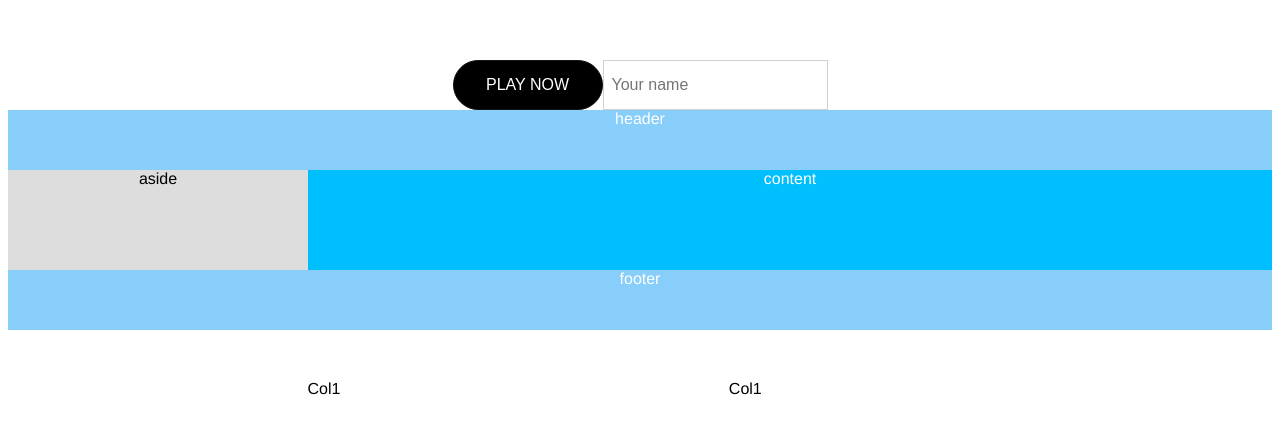
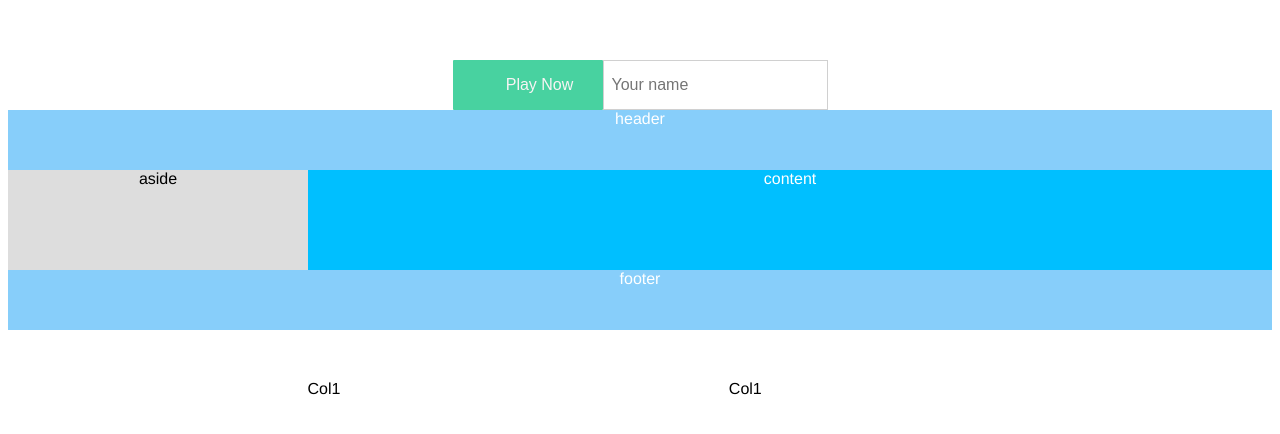
Before and after one commit to qiuhutu/sf-ui, a Vue app: page / in a window 1280 px wide. Shown: the top 434 px of the page. Built offline with nearby package versions, Linux system fonts and the light colour scheme.

Commit message:
complete button feature

```diff
--- a/src/App.vue
+++ b/src/App.vue
@@ -1,6 +1,6 @@
 <template>
   <div id="app">
-    <sf-button size="medium" type="light" round>PLAY NOW</sf-button>
+    <sf-button size="medium" type="success" icon="close" small>Play Now</sf-button>
     <sf-input placeholder="Your name"></sf-input>
     <sf-container style="color: white; margin-bottom:50px;">
       <sf-header style="background:lightskyblue;">header</sf-header>
--- a/src/components/basic/button/button.vue
+++ b/src/components/basic/button/button.vue
@@ -1,8 +1,9 @@
 <template>
   <button
     class="sf-button"
-    :class="{[`icon-${iconPosition} btn-size-${size} btn-type-${type} btn-round-${round}`]:true}"
     @click="$emit('click')"
+    :class="[...buttonClass(), {'sf-button-blocked': blocked, 'sf-button-round': round, 'sf-button-circle': circle, 'sf-button-disabled': disabled}]"
+    :disabled="disabled"
   >
     <sf-icon class="icon" v-if="icon && !loading" :name="icon"></sf-icon>
     <sf-icon class="icon loading" v-if="loading" name="loading"></sf-icon>
@@ -20,6 +21,9 @@ export default {
   components: {
     "sf-icon": SfIcon
   },
+  data() {
+    return {};
+  },
   props: {
     loading: {
       type: Boolean,
@@ -27,15 +31,18 @@ export default {
     },
     type: {
       type: String,
-      default: "light",
+      default: "default",
       validator(value) {
-        return value === "light" || value === "dark";
+        return (
+          ["default", "primary", "error", "success", "warning"].indexOf(value) >
+          -1
+        );
       }
     },
-    round: {
-      type: Boolean,
-      default: false
-    },
+    blocked: Boolean,
+    round: Boolean,
+    circle: Boolean,
+    disabled: Boolean,
     size: {
       type: String,
       default: "medium",
@@ -51,63 +58,127 @@ export default {
         return value === "left" || value === "right";
       }
     }
-  }
+  },
+  methods: {
+    buttonClass() {
+      let classList = [];
+      ["type", "size"].forEach(prop => {
+        if (this[prop] || this[prop] === 0) {
+          classList.push(`sf-button-${prop}-${this[prop]}`);
+        }
+      });
+      return classList;
+    }
+  },
+  mounted() {}
 };
 </script>
 
-<style lang="scss">
-$btn-height-small: 40px;
-$btn-height-medium: 50px;
-$btn-height-large: 60px;
-$btn-width-small: 100px;
-$btn-width-medium: 150px;
-$btn-width-large: 220px;
-$color-w: #fff;
-$color-b: #000;
+<style lang="scss" scoped>
+$height-small: 40px;
+$height-medium: 50px;
+$height-large: 60px;
+$width-small: 100px;
+$width-medium: 150px;
+$width-large: 220px;
+$color-light: #f8f4f4;
+$color-primary: #358ed7;
+$color-dark: #34495e;
+$color-red: #f54b5e;
+$color-green: #48d2a0;
+$color-yellow: #f8c51c;
 
-@mixin type-button($bg-color, $font-color) {
+@mixin color-button($bg-color, $font-color) {
   color: $font-color;
   background-color: $bg-color;
   fill: $font-color;
+  &.sf-button-disabled {
+    opacity: 0.6;
+    cursor: not-allowed;
+    pointer-events: none;
+  }
 }
 @mixin size-button($btn-height, $btn-width) {
-  width: $btn-height;
-  height: $btn-width;
+  height: $btn-height;
+  width: $btn-width;
+  &.sf-button-round {
+    border-radius: $btn-height/2;
+  }
+  &.sf-button-circle {
+    border-radius: 50%;
+    width: $btn-height;
+  }
 }
+@mixin active-color-button($bg-color) {
+  &:hover {
+    background-color: lighten($bg-color, 8%);
+  }
+  &:active {
+    background-color: darken($bg-color, 5%);
+  }
+}
+
 .sf-button {
-  border: 1px solid #141414;
   display: inline-flex;
+  border-radius: 1px;
   justify-content: center;
   align-items: center;
   vertical-align: middle;
+  border: none;
   font-size: 1em;
+  &.sf-button-type-default {
+    @include color-button(#ffffff, $color-dark);
+    border: 1px solid #dddddd;
+    &:hover {
+      background-color: lighten($color-primary, 45%);
+      fill: $color-primary;
+      color: $color-primary;
+      border-color: $color-primary;
+    }
+    &:active {
+      color: darken($color-primary, 15%);
+      fill: darken($color-primary, 15%);
+      border-color: darken($color-primary, 15%);
+    }
+  }
+  &.sf-button-type-primary {
+    @include color-button($color-primary, $color-light);
+    @include active-color-button($color-primary);
+  }
+  &.sf-button-type-success {
+    @include color-button($color-green, $color-light);
+    @include active-color-button($color-green);
+  }
+  &.sf-button-type-warning {
+    @include color-button($color-yellow, $color-light);
+    @include active-color-button($color-yellow);
+  }
+  &.sf-button-type-error {
+    @include color-button($color-red, $color-light);
+    @include active-color-button($color-red);
+  }
   &:focus {
     outline: none;
+  }
+  &.sf-button-size-medium {
+    @include size-button($height-medium, $width-medium);
+  }
+  &.sf-button-size-large {
+    @include size-button($height-large, $width-large);
+  }
+  &.sf-button-size-small {
+    @include size-button($height-small, $width-small);
+    font-size: small;
+  }
+  &.sf-button-blocked {
+    width: 100%;
   }
   > .sf-button-content {
     order: 2;
   }
   > .icon {
     order: 1;
-    margin-right: 1em;
-  }
-  &.btn-round-true {
-    border-radius: 25px;
-  }
-  &.btn-type-light {
-    @include type-button($color-b, $color-w);
-  }
-  &.btn-type-dark {
-    @include type-button($color-w, $color-b);
-  }
-  &.btn-size-large {
-    @include size-button($btn-width-large, $btn-height-large);
-  }
-  &.btn-size-medium {
-    @include size-button($btn-width-medium, $btn-height-medium);
-  }
-  &.btn-size-small {
-    @include size-button($btn-width-small, $btn-height-small);
+    margin-right: 0.5em;
   }
   &.icon-right {
     > .sf-button-content {
@@ -115,7 +186,7 @@ $color-b: #000;
     }
     > .icon {
       order: 2;
-      margin-left: 1em;
+      margin-left: 0.5em;
       margin-right: 0;
     }
   }
--- a/src/components/basic/icon/icon.vue
+++ b/src/components/basic/icon/icon.vue
@@ -7,21 +7,21 @@
 <script>
 export default {
   name: "sf-icon",
-  props: ["name"]
+  props: ["name"],
 };
 </script>
 
 <style lang="scss" scoped>
 .sf-icon {
-  width: 1.1em;
-  height: 1.1em;
+  width: 1em;
+  height: 1em;
 }
 @keyframes spin {
   0% { transform: rotate(0deg); }
   100% { transform: rotate(360deg); }
 }
 @mixin spin {
-  animation: spin 2s infinite linear;
+  animation: spin 1.8s infinite linear;
 }
 .loading {
   @include spin;
```
Also changed, not shown: src/assets/svg/close.svg, src/assets/svg/minus.svg.
